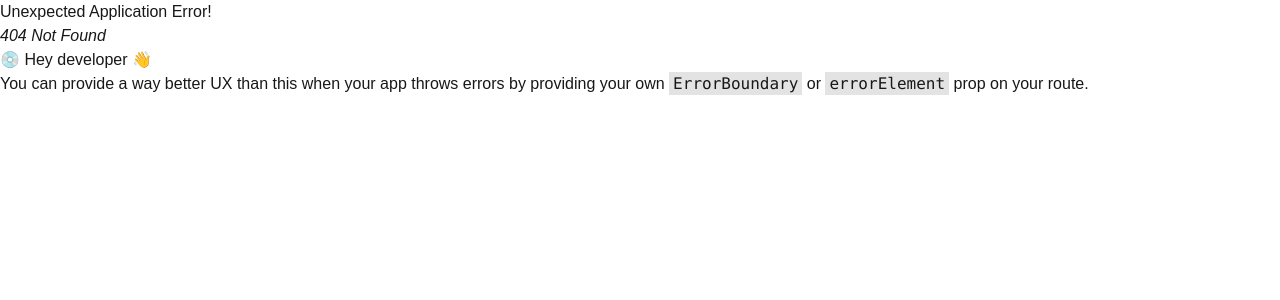
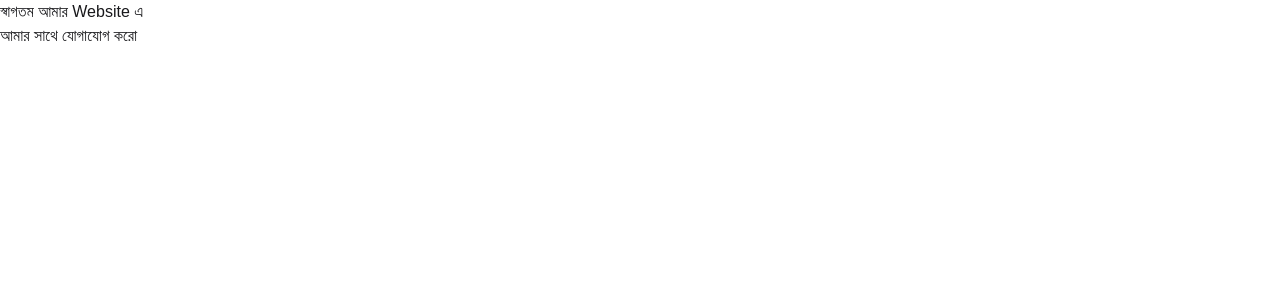
Before and after one commit to minhajulislam999/ag-grid, a React (Vite) app: page /contact in a window 1280 px wide. Before the commit this address had no page. Shown: the top 300 px of the page. Built offline with nearby package versions, Linux system fonts and the light colour scheme.

Commit message:
Implement Nested Routes

```diff
--- a/src/App.jsx
+++ b/src/App.jsx
@@ -1,6 +1,7 @@
+import { Route } from 'react-router';
 import './App.css'
 import { RouterProvider } from "react-router/dom";
-import router from './components/Router/Router';
+import abcd from './components/Router/Router';
 
 
 
@@ -10,8 +11,7 @@ function App() {
 
   return (
     <>
-      <RouterProvider router={router} />
-
+            <RouterProvider router={abcd}/>
 
 
 
--- /dev/null
+++ b/src/components/About/About.jsx
@@ -0,0 +1,11 @@
+import React from 'react'
+
+const About = () => {
+  return (
+    <div>
+      <h1>আমার সম্পর্কে কিছু কথা</h1>
+    </div>
+  )
+}
+
+export default About
--- /dev/null
+++ b/src/components/Contact/Contact.jsx
@@ -0,0 +1,11 @@
+import React from 'react'
+
+const Contact = () => {
+  return (
+    <div>
+      <h1>আমার সাথে যোগাযোগ করো</h1>
+    </div>
+  )
+}
+
+export default Contact
--- /dev/null
+++ b/src/components/Home/Home.jsx
@@ -0,0 +1,13 @@
+import React from 'react'
+import { Outlet } from 'react-router'
+
+const Home = () => {
+  return (
+    <div>
+      <h1>স্বাগতম আমার Website এ</h1>
+      <Outlet />
+    </div>
+  )
+}
+
+export default Home
--- a/src/components/Router/Router.jsx
+++ b/src/components/Router/Router.jsx
@@ -1,14 +1,21 @@
-
-import { createBrowserRouter, Route } from "react-router";
+import React from 'react'
+import { createBrowserRouter } from "react-router";
+import Home from '../Home/Home';
+import About from '../About/About';
+import Contact from '../Contact/Contact';
 
 
-const router = createBrowserRouter ([
+
+      const Router = createBrowserRouter([
   {
     path: "/",
-    element: <div>amar Profile</div>
-  }
-
-])
+    Component: Home,
+    children: [
+        {path: "about", Component: About},
+        {path: "contact", Component: Contact},
+    ]
+  },
+]);
 
 
-export default router
+export default Router
```
